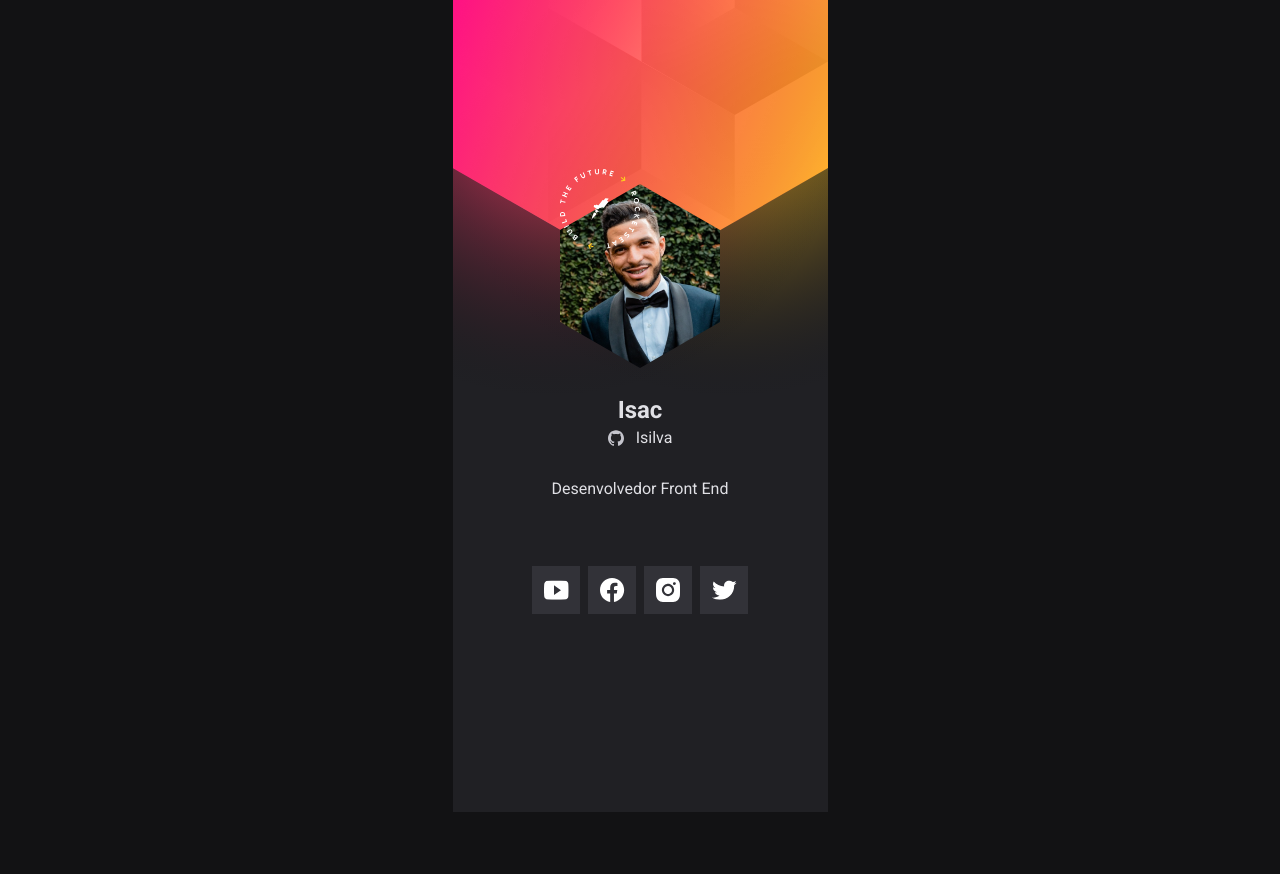
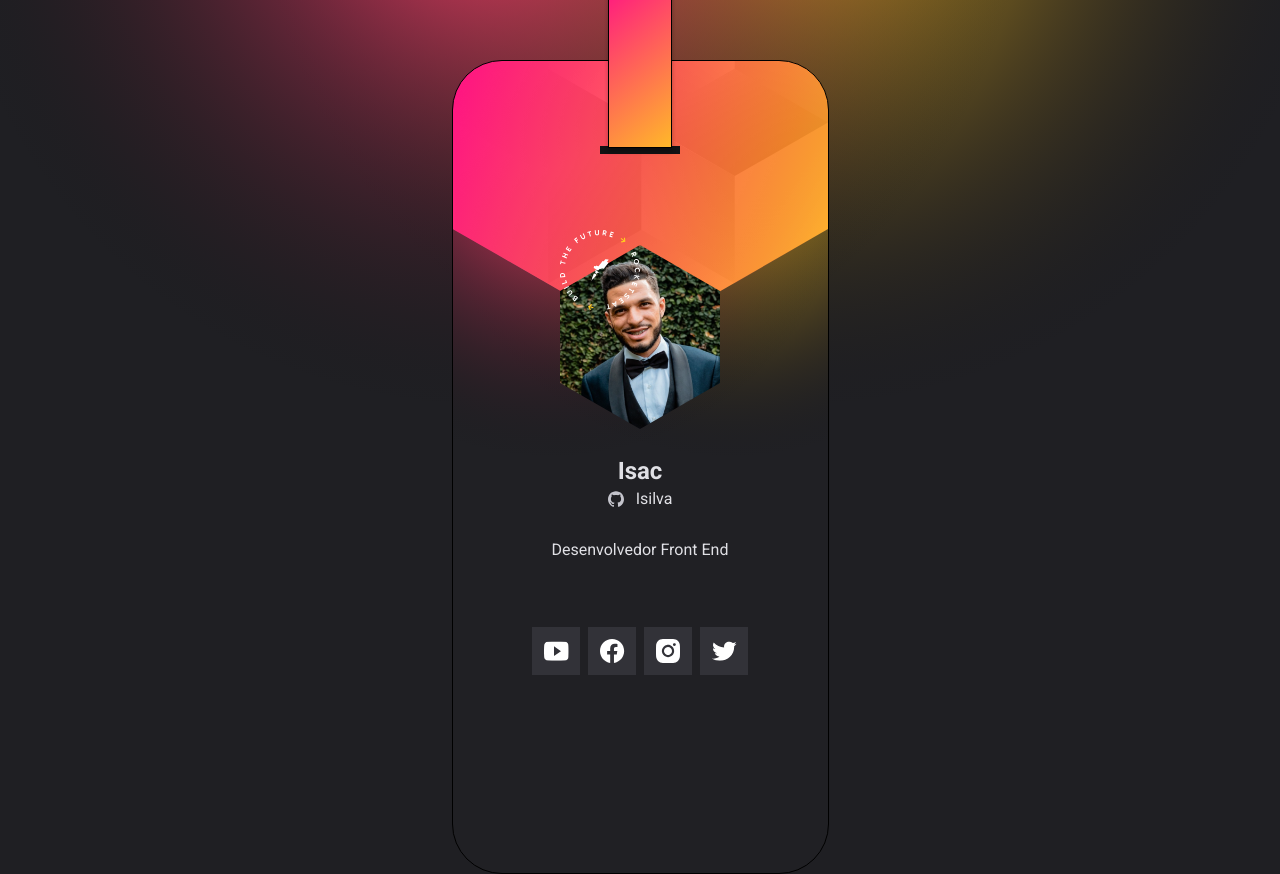
Before and after one commit to Isilva95/Projeto_nlw-heat, a plain HTML site: page index.html in a window 1280 px wide. Before the commit the page ends 812 px from the top, so only its background shows below. Drawn offline with Linux system fonts and the light colour scheme; no server answers.

Commit message:
Finalização do Projeto

```diff
--- a/index.html
+++ b/index.html
@@ -1,5 +1,5 @@
 <!DOCTYPE html>
-<html lang="en">
+<html lang="pt_BR">
   <head>
     <meta charset="UTF-8" />
     <meta http-equiv="X-UA-Compatible" content="IE=edge" />
@@ -11,7 +11,13 @@
     <title>Isac Santos - DoWhile 2021</title>
   </head>
   <body>
-    <main>
+    <span class="faixa">
+      <img src="images/faixa.svg" alt="Faixa Rocketseat">
+    </span>
+    <span class="quebra">
+      <img src="images/quebra.svg" alt="Faixa Rocketseat">
+    </span>
+    <main class="desktop">
       <div class="container">
         <div class="avatar">
           <span>
--- a/style.css
+++ b/style.css
@@ -19,9 +19,11 @@ body {
 }
 
 main {
-  background: url(images/background.svg);
-  width: 375px;
-  height: 812px;
+  background: url(images/background.svg) no-repeat center/cover;
+  width: 100vw;
+  min-height: 812px;
+  height: 100vh;
+  margin-top: -100px;
 }
 
 .container {
@@ -84,3 +86,40 @@ ul {
   gap: 0.5rem;
   justify-content: center;
 }
+
+ul li:hover {
+  transition: all 100ms ease-in;
+  transform: scale(1.2);
+}
+
+#userLink:hover {
+  transition: all 100ms ease-in;
+  transform: scale(1.2);
+}
+
+.faixa {
+  margin-top: -70px;
+  z-index: 40;
+}
+
+.quebra {
+  margin-top: -23px;
+  z-index: 10;
+}
+
+@media (min-width: 600px) {
+  body {
+    background: url(images/Desktop.svg) no-repeat center/cover;
+    background-color: var(--black);
+  }
+  main {
+    background: url(images/background.svg);
+    width: 375px;
+    height: 812px;
+    border: 1px solid #000000;
+    border-radius: 50px;
+  }
+  .faixa {
+    margin-top: -10px;
+  }
+}
```
Also changed, not shown: images/Desktop.svg (added), images/faixa.svg (added), images/quebra.svg (added).
